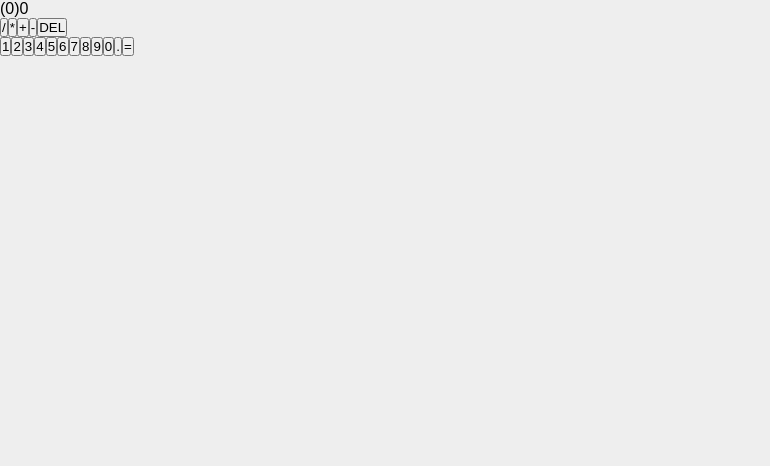
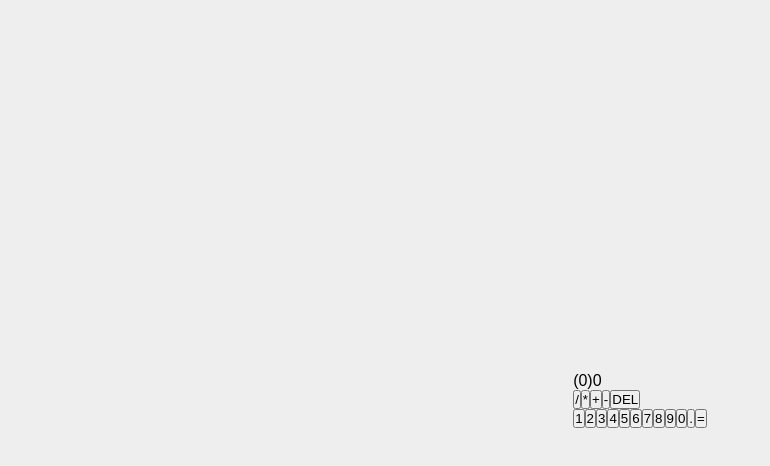
Before and after one commit to Lamtammy1515/react_calculator, a React (Create React App) app: page / in a window 1280 px wide. Shown: the top 466 px of the page, without its empty margins (0-770 px from the left). Built offline with nearby package versions, Linux system fonts and the light colour scheme.

Commit message:
centered everything in the middle

```diff
--- a/src/index.css
+++ b/src/index.css
@@ -15,3 +15,10 @@
 body {
   background-color: var(--light);
 }
+
+.App {
+  display: flex;
+  min-height: 100vh;
+  align-items: center;
+  justify-content: center;
+}
```
